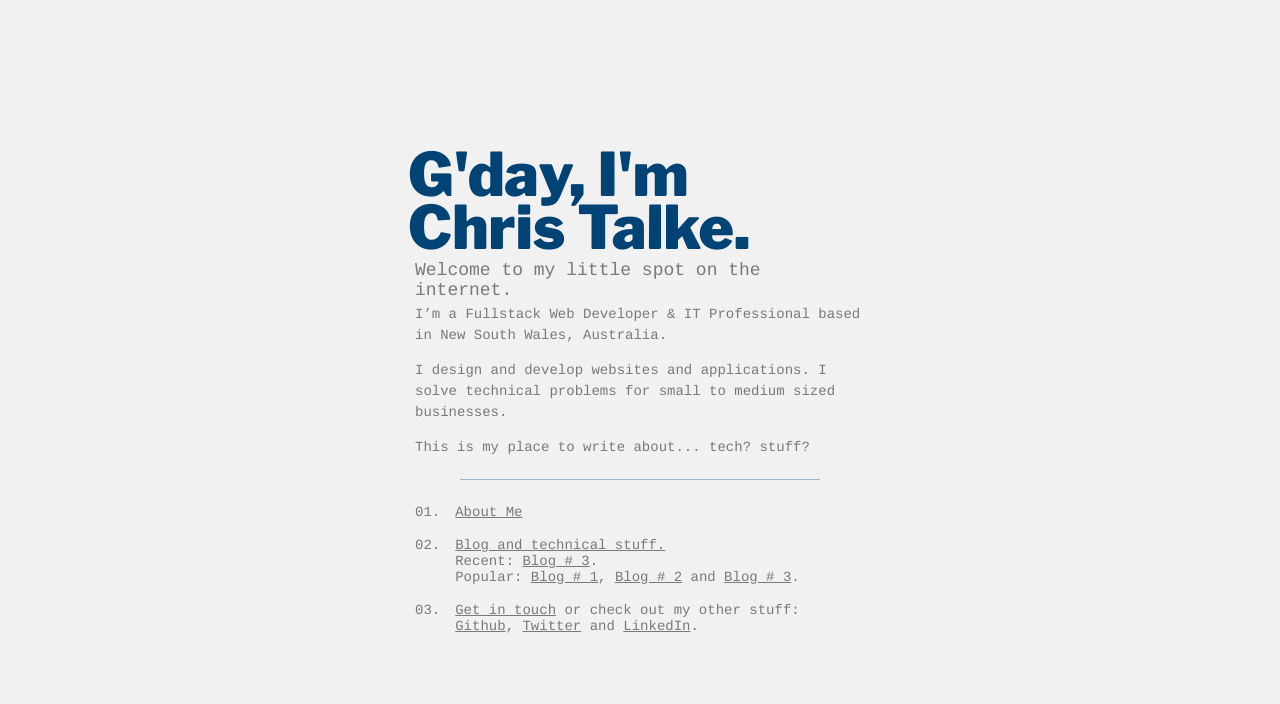
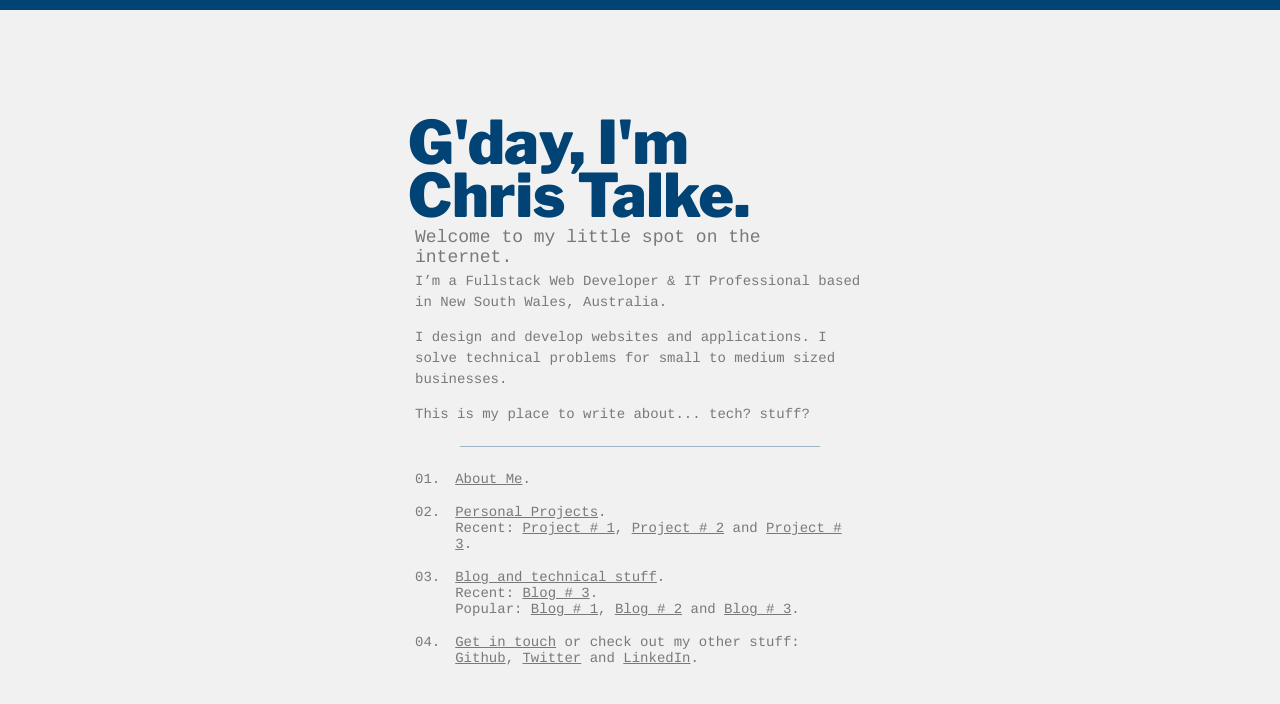
Before and after one commit to ekky1328/talke-dev, a Gatsby site: page / in a window 1280 px wide. Built offline with nearby package versions, Linux system fonts and the light colour scheme; Gatsby itself is replaced by a stand-in of ours.

```diff
--- a/src/components/Layout.js
+++ b/src/components/Layout.js
@@ -35,6 +35,14 @@
     padding: 0;
   }
 
+  div.top-bar {
+    position: absolute;
+    top: 0;
+    background-color: var(--main-colour);
+    height: 10px;
+    width: 100vw;
+  }
+
   h1 {
     font-family: 'Libre Franklin', sans-serif;
     font-style: normal;
--- a/src/pages/index.js
+++ b/src/pages/index.js
@@ -11,7 +11,6 @@
           <br />
           Chris Talke.
         </h1>
-        {/* <img src="pic.png" alt="My Profile Picure" /> */}
         <h6>Welcome to my little spot on the internet.</h6>
         <div className="blurb">
           <p>
@@ -30,19 +29,28 @@
             <li>
               <div>01.</div>
               <div>
-                <u>About Me</u>
+                <u>About Me</u>.
               </div>
             </li>
             <li>
               <div>02.</div>
               <div>
-                <u>Blog and technical stuff.</u> <br /> Recent: <u>Blog # 3</u>.
+                <u>Personal Projects</u>.
+                <br /> Recent: <u>Project # 1</u>, <u>Project # 2</u> and{" "}
+                <u>Project # 3</u>.
+              </div>
+            </li>
+            <li>
+              <div>03.</div>
+              <div>
+                <u>Blog and technical stuff</u>.
+                <br /> Recent: <u>Blog # 3</u>.
                 <br /> Popular: <u>Blog # 1</u>, <u>Blog # 2</u> and{" "}
                 <u>Blog # 3</u>.
               </div>
             </li>
             <li>
-              <div>03.</div>
+              <div>04.</div>
               <div>
                 <u>Get in touch</u> or check out my other stuff: <u>Github</u>,{" "}
                 <u>Twitter</u> and <u>LinkedIn</u>.
```
